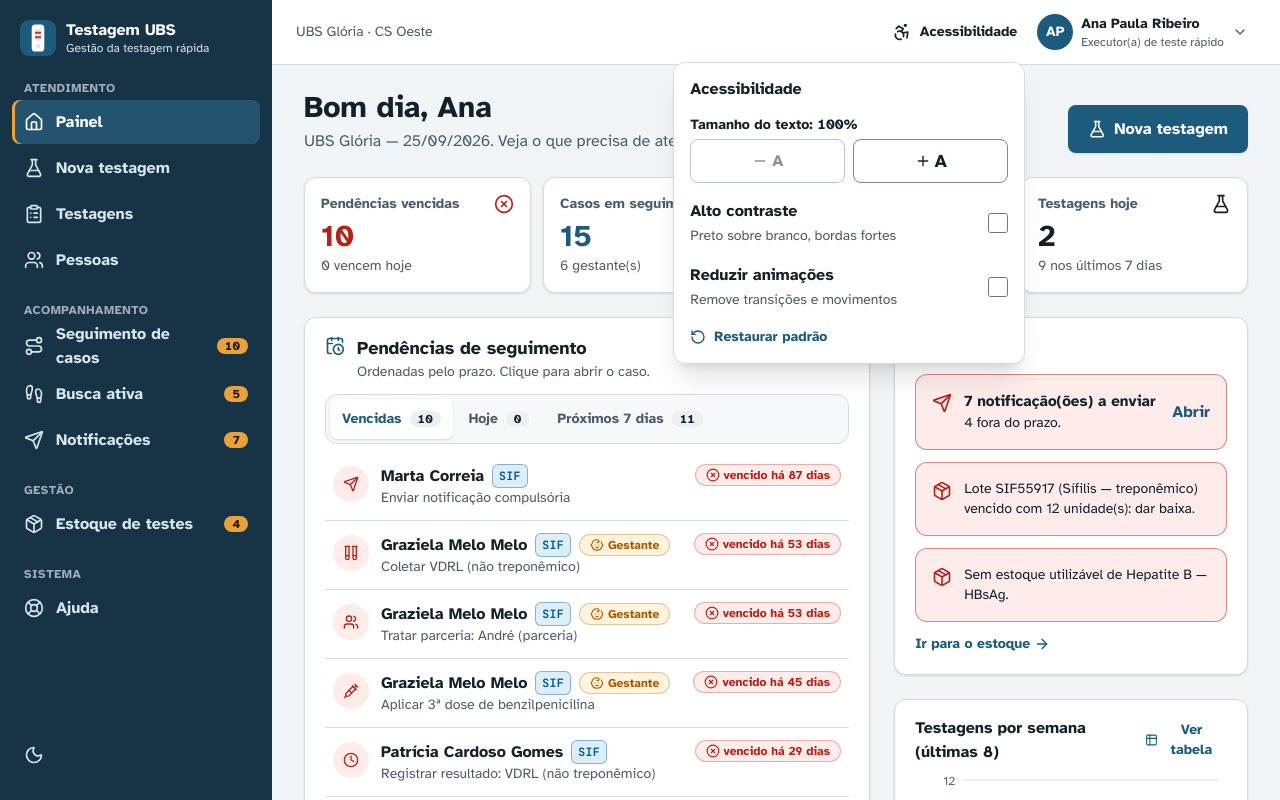
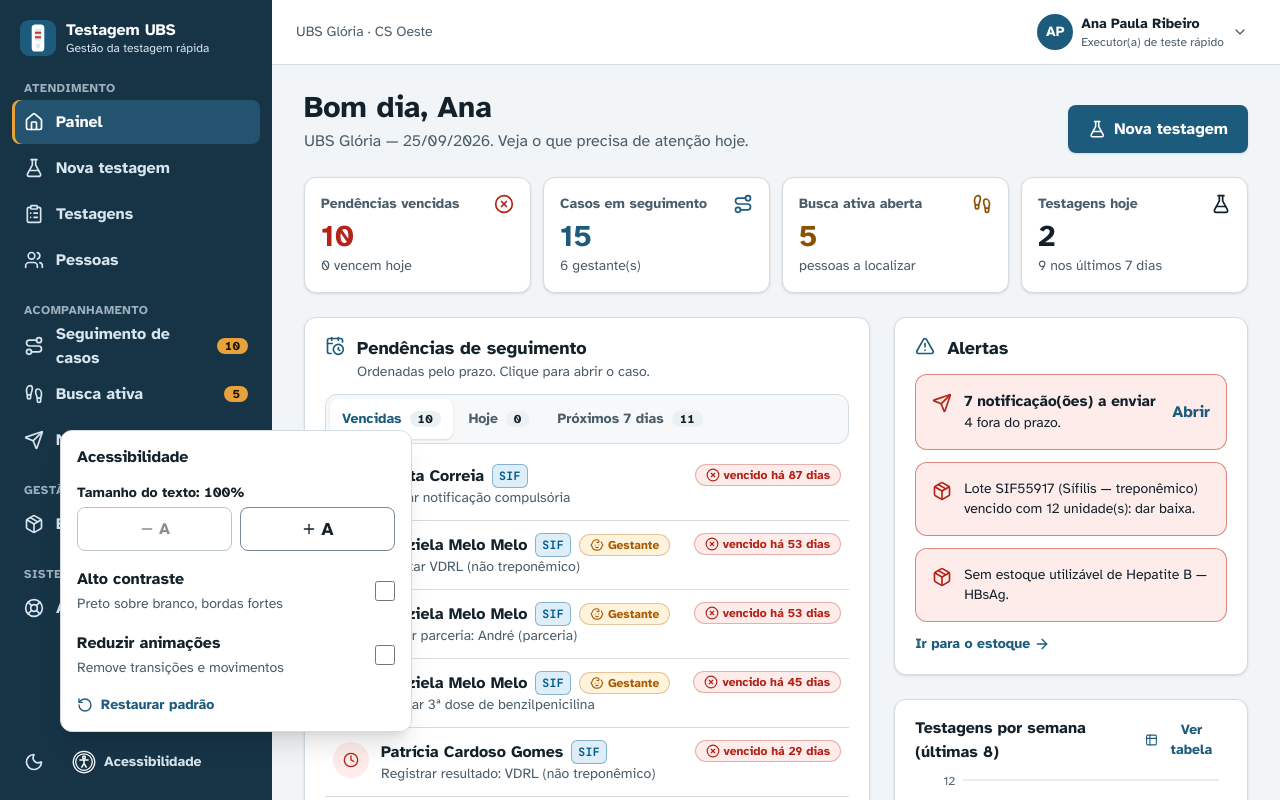
Before and after one commit to EnosS2/trabalho-ihc, a React (Vite) app: page / in a window 1280 px wide. Both pictures are taken after a click on the button "Acessibilidade". Shown: the top 800 px of the page. Built offline with nearby package versions, Linux system fonts and the light colour scheme.

Commit message:
feat: adicionar painel de acessibilidade e integrar ao layout; atualizar cabeçalhos de página para incluir títulos de aba

```diff
--- /dev/null
+++ b/src/app/layout/Acessibilidade.tsx
@@ -0,0 +1,144 @@
+import { Minus, Plus, RotateCcw } from 'lucide-react'
+import { useEffect, useId, useRef, useState, type CSSProperties } from 'react'
+import { usePreferencias, type Preferencias } from '@/app/preferencias'
+
+function PainelAcessibilidade() {
+  const { prefs, atualizar, restaurar } = usePreferencias()
+  const pct = ['100%', '112%', '125%', '137%'][prefs.fonte]
+  return (
+    <div className="flex flex-col gap-4">
+      <h2 className="font-bold">Acessibilidade</h2>
+      <div>
+        <p id="rot-fonte" className="mb-1 text-sm font-bold">
+          Tamanho do texto: <span className="tabular">{pct}</span>
+        </p>
+        <div className="flex gap-2" role="group" aria-labelledby="rot-fonte">
+          <button
+            type="button"
+            className="inline-flex min-h-11 flex-1 items-center justify-center gap-1 rounded-lg border border-border-strong font-bold hover:bg-surface-3 disabled:opacity-50"
+            onClick={() => atualizar({ fonte: Math.max(0, prefs.fonte - 1) as Preferencias['fonte'] })}
+            disabled={prefs.fonte === 0}
+            aria-label="Diminuir texto"
+          >
+            <Minus className="size-4" aria-hidden /> A
+          </button>
+          <button
+            type="button"
+            className="inline-flex min-h-11 flex-1 items-center justify-center gap-1 rounded-lg border border-border-strong text-lg font-bold hover:bg-surface-3 disabled:opacity-50"
+            onClick={() => atualizar({ fonte: Math.min(3, prefs.fonte + 1) as Preferencias['fonte'] })}
+            disabled={prefs.fonte === 3}
+            aria-label="Aumentar texto"
+          >
+            <Plus className="size-4" aria-hidden /> A
+          </button>
+        </div>
+      </div>
+      <label className="flex cursor-pointer items-center justify-between gap-3">
+        <span>
+          <span className="block font-bold">Alto contraste</span>
+          <span className="text-sm text-muted">Preto sobre branco, bordas fortes</span>
+        </span>
+        <input
+          type="checkbox"
+          role="switch"
+          className="size-5 accent-[var(--primary)]"
+          checked={prefs.altoContraste}
+          onChange={(e) => atualizar({ altoContraste: e.target.checked })}
+        />
+      </label>
+      <label className="flex cursor-pointer items-center justify-between gap-3">
+        <span>
+          <span className="block font-bold">Reduzir animações</span>
+          <span className="text-sm text-muted">Remove transições e movimentos</span>
+        </span>
+        <input
+          type="checkbox"
+          role="switch"
+          className="size-5 accent-[var(--primary)]"
+          checked={prefs.movimentoReduzido}
+          onChange={(e) => atualizar({ movimentoReduzido: e.target.checked })}
+        />
+      </label>
+      <button type="button" onClick={restaurar} className="flex items-center gap-2 self-start text-sm font-bold text-primary hover:underline">
+        <RotateCcw className="size-4" aria-hidden /> Restaurar padrão
+      </button>
+    </div>
+  )
+}
+
+/** Símbolo universal de acesso (pessoa de braços abertos em círculo duplo), no lugar do cadeirante. */
+function IconeAcessibilidade() {
+  return (
+    <svg viewBox="0 0 24 24" className="size-6 shrink-0 text-white" fill="none" stroke="currentColor" strokeLinecap="round" strokeLinejoin="round" aria-hidden>
+      <circle cx="12" cy="12" r="10.75" strokeWidth="1.25" />
+      <circle cx="12" cy="12" r="8.25" strokeWidth="1.25" />
+      <circle cx="12" cy="7.4" r="1.3" strokeWidth="1.5" />
+      <path d="M7.9 10.1h8.2M12 10.1v3.2l-2.2 3.9M12 13.3l2.2 3.9" strokeWidth="1.5" />
+    </svg>
+  )
+}
+
+/**
+ * Botão de acessibilidade do rodapé da barra lateral. O painel abre para cima com posição fixa
+ * (a barra tem overflow e cortaria um painel absoluto), mas continua no DOM logo após o botão,
+ * mantendo a ordem de tabulação e o foco preso da gaveta mobile.
+ */
+export function Acessibilidade() {
+  const [posicao, setPosicao] = useState<CSSProperties | null>(null)
+  const raiz = useRef<HTMLDivElement>(null)
+  const botao = useRef<HTMLButtonElement>(null)
+  const id = useId()
+  const aberto = posicao !== null
+
+  function abrir() {
+    const r = botao.current!.getBoundingClientRect()
+    setPosicao({ left: r.left, bottom: window.innerHeight - r.top + 8 })
+  }
+
+  useEffect(() => {
+    if (!aberto) return
+    const fechar = () => setPosicao(null)
+    const fora = (e: MouseEvent) => {
+      if (!raiz.current?.contains(e.target as Node)) fechar()
+    }
+    const esc = (e: KeyboardEvent) => {
+      if (e.key === 'Escape') {
+        e.stopPropagation()
+        fechar()
+        botao.current?.focus()
+      }
+    }
+    document.addEventListener('mousedown', fora)
+    document.addEventListener('keydown', esc, true)
+    window.addEventListener('resize', fechar)
+    return () => {
+      document.removeEventListener('mousedown', fora)
+      document.removeEventListener('keydown', esc, true)
+      window.removeEventListener('resize', fechar)
+    }
+  }, [aberto])
+
+  return (
+    <div ref={raiz}>
+      <button
+        ref={botao}
+        type="button"
+        aria-expanded={aberto}
+        aria-controls={id}
+        onClick={() => (aberto ? setPosicao(null) : abrir())}
+        className="inline-flex min-h-11 items-center gap-2 rounded-lg px-3 text-sm font-bold text-sidebar-fg hover:bg-white/10 hover:text-white"
+      >
+        <IconeAcessibilidade /> Acessibilidade
+      </button>
+      {aberto && (
+        <div
+          id={id}
+          style={posicao}
+          className="fixed z-50 w-[min(22rem,calc(100vw-2rem))] rounded-xl border border-border bg-surface p-4 text-fg shadow-xl"
+        >
+          <PainelAcessibilidade />
+        </div>
+      )}
+    </div>
+  )
+}
--- a/src/app/layout/AlternarTema.tsx
+++ b/src/app/layout/AlternarTema.tsx
@@ -63,7 +63,6 @@ export function AlternarTema() {
   const icone =
     'absolute size-5 transition-[transform,opacity] duration-500 ease-[cubic-bezier(0.34,1.56,0.64,1)] motion-reduce:transition-none'
   return (
-    <div className="mt-auto px-3 pt-2 pb-4">
     <button
       ref={botao}
       type="button"
@@ -76,6 +75,5 @@ export function AlternarTema() {
       <Moon aria-hidden className={cn(icone, escuro ? 'rotate-90 scale-0 opacity-0' : 'rotate-0 scale-100 opacity-100')} />
       <Sun aria-hidden className={cn(icone, escuro ? 'rotate-0 scale-100 opacity-100' : '-rotate-90 scale-0 opacity-0')} />
     </button>
-    </div>
   )
 }
--- a/src/app/layout/Sidebar.tsx
+++ b/src/app/layout/Sidebar.tsx
@@ -6,6 +6,7 @@ import { NAVEGACAO, type ItemNav } from '@/app/navegacao'
 import { useBuscaAtiva, useEstoque, usePainelUbs } from '@/data/hooks'
 import { pode } from '@/domain/permissoes'
 import { cn } from '@/lib/cn'
+import { Acessibilidade } from './Acessibilidade'
 import { AlternarTema } from './AlternarTema'
 import { Logo } from './Logo'
 
@@ -111,7 +112,7 @@ export function Sidebar({ aberto, aoFechar }: { aberto: boolean; aoFechar: () =>
           <Logo claro />
         </div>
         <Navegacao />
-        <AlternarTema />
+        <Rodape />
       </aside>
 
       {/* Mobile/tablet: gaveta modal */}
@@ -137,10 +138,20 @@ export function Sidebar({ aberto, aoFechar }: { aberto: boolean; aoFechar: () =>
               </button>
             </div>
             <Navegacao aoNavegar={aoFechar} />
-            <AlternarTema />
+            <Rodape />
           </div>
         </div>
       )}
     </>
   )
 }
+
+/** Preferências de visualização, fixas no canto inferior esquerdo. */
+function Rodape() {
+  return (
+    <div className="mt-auto flex items-center gap-1 px-3 pt-2 pb-4">
+      <AlternarTema />
+      <Acessibilidade />
+    </div>
+  )
+}
--- a/src/app/layout/Topbar.tsx
+++ b/src/app/layout/Topbar.tsx
@@ -1,7 +1,6 @@
-import { Accessibility, Check, ChevronDown, CircleHelp, Menu, Minus, Plus, RotateCcw } from 'lucide-react'
+import { Check, ChevronDown, CircleHelp, Menu } from 'lucide-react'
 import { useEffect, useId, useRef, useState, type ReactNode } from 'react'
 import { Link, useNavigate } from 'react-router'
-import { usePreferencias, type Preferencias } from '@/app/preferencias'
 import { useSessaoAtiva } from '@/app/sessao'
 import { useToast } from '@/components/ui/Toast'
 import { useEntrar, useUsuariosDemo } from '@/data/hooks'
@@ -72,70 +71,6 @@ function Suspenso({
   )
 }
 
-function PainelAcessibilidade() {
-  const { prefs, atualizar, restaurar } = usePreferencias()
-  const pct = ['100%', '112%', '125%', '137%'][prefs.fonte]
-  return (
-    <div className="flex flex-col gap-4">
-      <h2 className="font-bold">Acessibilidade</h2>
-      <div>
-        <p id="rot-fonte" className="mb-1 text-sm font-bold">
-          Tamanho do texto: <span className="tabular">{pct}</span>
-        </p>
-        <div className="flex gap-2" role="group" aria-labelledby="rot-fonte">
-          <button
-            type="button"
-            className="inline-flex min-h-11 flex-1 items-center justify-center gap-1 rounded-lg border border-border-strong font-bold hover:bg-surface-3 disabled:opacity-50"
-            onClick={() => atualizar({ fonte: Math.max(0, prefs.fonte - 1) as Preferencias['fonte'] })}
-            disabled={prefs.fonte === 0}
-            aria-label="Diminuir texto"
-          >
-            <Minus className="size-4" aria-hidden /> A
-          </button>
-          <button
-            type="button"
-            className="inline-flex min-h-11 flex-1 items-center justify-center gap-1 rounded-lg border border-border-strong text-lg font-bold hover:bg-surface-3 disabled:opacity-50"
-            onClick={() => atualizar({ fonte: Math.min(3, prefs.fonte + 1) as Preferencias['fonte'] })}
-            disabled={prefs.fonte === 3}
-            aria-label="Aumentar texto"
-          >
-            <Plus className="size-4" aria-hidden /> A
-          </button>
-        </div>
-      </div>
-      <label className="flex cursor-pointer items-center justify-between gap-3">
-        <span>
-          <span className="block font-bold">Alto contraste</span>
-          <span className="text-sm text-muted">Preto sobre branco, bordas fortes</span>
-        </span>
-        <input
-          type="checkbox"
-          role="switch"
-          className="size-5 accent-[var(--primary)]"
-          checked={prefs.altoContraste}
-          onChange={(e) => atualizar({ altoContraste: e.target.checked })}
-        />
-      </label>
-      <label className="flex cursor-pointer items-center justify-between gap-3">
-        <span>
-          <span className="block font-bold">Reduzir animações</span>
-          <span className="text-sm text-muted">Remove transições e movimentos</span>
-        </span>
-        <input
-          type="checkbox"
-          role="switch"
-          className="size-5 accent-[var(--primary)]"
-          checked={prefs.movimentoReduzido}
-          onChange={(e) => atualizar({ movimentoReduzido: e.target.checked })}
-        />
-      </label>
-      <button type="button" onClick={restaurar} className="flex items-center gap-2 self-start text-sm font-bold text-primary hover:underline">
-        <RotateCcw className="size-4" aria-hidden /> Restaurar padrão
-      </button>
-    </div>
-  )
-}
-
 export function Topbar({ aoAbrirMenu }: { aoAbrirMenu: () => void }) {
   const { usuario, ubs, territorio, microarea } = useSessaoAtiva()
   const entrar = useEntrar()
@@ -171,10 +106,7 @@ export function Topbar({ aoAbrirMenu }: { aoAbrirMenu: () => void }) {
           </p>
         </div>
 
-        <div className="ml-auto flex items-center gap-1">
-          <Suspenso rotulo="Opções de acessibilidade" gatilho={<><Accessibility className="size-5" aria-hidden /><span className="hidden text-sm font-bold sm:inline">Acessibilidade</span></>}>
-            {() => <PainelAcessibilidade />}
-          </Suspenso>
+        <div className="ml-auto flex items-center">
           <Suspenso
             rotulo={`Menu do usuário ${usuario.nome}`}
             gatilho={
--- a/src/features/ajuda/GuiaInterfacePage.tsx
+++ b/src/features/ajuda/GuiaInterfacePage.tsx
@@ -222,8 +222,8 @@ export default function GuiaInterfacePage() {
               <div>
                 <h3 className="mb-2 font-bold">Layout adotado</h3>
                 <div aria-hidden className="grid h-52 grid-cols-[4.5rem_1fr] overflow-hidden rounded-xl border border-border text-[0.65rem] font-bold">
-                  <div className="row-span-2 bg-sidebar p-2 text-sidebar-fg">Navegação global<div className="mt-2 flex flex-col gap-1">{[1, 2, 3, 4, 5].map((i) => <span key={i} className="h-2 rounded bg-white/25" />)}</div></div>
-                  <div className="border-b border-border bg-surface p-2 text-muted">Barra superior: contexto · acessibilidade · usuário</div>
+                  <div className="row-span-2 flex flex-col bg-sidebar p-2 text-sidebar-fg">Navegação global<div className="mt-2 flex flex-col gap-1">{[1, 2, 3, 4, 5].map((i) => <span key={i} className="h-2 rounded bg-white/25" />)}</div><div className="mt-auto pt-2">Tema · acessib.</div></div>
+                  <div className="border-b border-border bg-surface p-2 text-muted">Barra superior: contexto · usuário/perfil</div>
                   <div className="bg-bg p-2">
                     <p className="text-fg">Título da página + ação primária</p>
                     <div className="mt-2 grid grid-cols-4 gap-1">{[1, 2, 3, 4].map((i) => <span key={i} className="h-6 rounded bg-surface" />)}</div>
@@ -266,7 +266,7 @@ export default function GuiaInterfacePage() {
             </ul>
           </Secao>
 
-          <Secao id="cores" titulo={SECOES[3].titulo} descricao="Valores lidos do tema ativo — use a lua/sol no canto inferior da barra lateral (ou o alto contraste no menu Acessibilidade) e veja a paleta mudar.">
+          <Secao id="cores" titulo={SECOES[3].titulo} descricao="Valores lidos do tema ativo — use a lua/sol no canto inferior da barra lateral (ou o alto contraste no menu Acessibilidade, ao lado) e veja a paleta mudar.">
             <Aviso tom="info" className="mb-5" titulo="Harmonia: complementar dividido">
               Azul-petróleo (institucional, calmo, associado à saúde; o mesmo tom do cabeçalho do BMC) é a base. O âmbar, próximo do
               complementar, marca atenção e identidade sem competir com o vermelho de perigo. Neutros frios mantêm a unidade.
@@ -400,7 +400,7 @@ export default function GuiaInterfacePage() {
               </ul>
               <div className="flex flex-col gap-3">
                 <h3 className="font-bold">Teste agora</h3>
-                <p className="text-sm text-muted">Pressione Tab para ver o foco. Use o menu “Acessibilidade” no topo para contraste, tamanho do texto e animações; o tema claro/escuro fica no botão de lua/sol, no canto inferior da barra lateral.</p>
+                <p className="text-sm text-muted">Pressione Tab para ver o foco. No canto inferior da barra lateral ficam o botão de lua/sol (tema claro/escuro) e o menu “Acessibilidade” (contraste, tamanho do texto e animações).</p>
                 <div className="flex flex-wrap gap-2">
                   <Button>Ação primária</Button>
                   <Button variante="secundario">Secundária</Button>
--- a/src/features/painel/PainelPage.tsx
+++ b/src/features/painel/PainelPage.tsx
@@ -51,6 +51,7 @@ function PainelUbs() {
     <>
       <PageHeader
         titulo={`${saudacao()}, ${usuario.nome.split(' ')[0]}`}
+        tituloAba="Painel"
         descricao={`${ubs?.nome} — ${formatarData(hojeISO())}. Veja o que precisa de atenção hoje.`}
         acoes={
           <LinkButton to="/testagem/nova" icone={ICONE.novaTestagem} tamanho="lg">
@@ -192,6 +193,7 @@ function PainelAcs() {
     <>
       <PageHeader
         titulo={`${saudacao()}, ${usuario.nome.split(' ')[0]}`}
+        tituloAba="Painel"
         descricao={`${microarea?.descricao ?? ''} · ${ubs?.nome}. Estas pessoas precisam voltar à UBS.`}
       />
       <Aviso tom="info" className="mb-4" titulo="Sigilo">
@@ -214,6 +216,7 @@ function PainelGestor() {
     <>
       <PageHeader
         titulo={`${saudacao()}, ${usuario.nome.split(' ')[0]}`}
+        tituloAba="Painel"
         descricao="Rede municipal — últimos 90 dias. Dados agregados, sem identificação de pessoas."
         acoes={
           <LinkButton to="/indicadores" icone={ICONE.indicadores}>
@@ -273,6 +276,7 @@ function PainelAdmin() {
     <>
       <PageHeader
         titulo={`${saudacao()}, ${usuario.nome.split(' ')[0]}`}
+        tituloAba="Painel"
         descricao="Administração do sistema. Você não tem acesso a dados clínicos."
         acoes={
           <LinkButton to="/configuracoes" icone={ICONE.configuracoes}>
--- a/src/features/pessoas/PessoaDetalhePage.tsx
+++ b/src/features/pessoas/PessoaDetalhePage.tsx
@@ -30,6 +30,7 @@ export default function PessoaDetalhePage() {
     <>
       <PageHeader
         titulo={p.nomeSocial ?? p.nome}
+        tituloAba="Cadastro da pessoa"
         descricao={
           <span className="flex flex-wrap items-center gap-2">
             {idade} anos · {SEXO_ROTULO[p.sexo]}
--- a/src/features/pessoas/PessoaFormPage.tsx
+++ b/src/features/pessoas/PessoaFormPage.tsx
@@ -21,6 +21,7 @@ export default function PessoaFormPage() {
     <>
       <PageHeader
         titulo={pessoa ? `Editar ${pessoa.nome}` : 'Cadastrar pessoa'}
+        tituloAba={pessoa ? 'Editar cadastro' : 'Cadastrar pessoa'}
         descricao="Um cadastro completo hoje evita notificação incompleta amanhã."
         trilha={[
           { rotulo: 'Pessoas', para: '/pessoas' },
--- a/src/features/seguimento/CasoDetalhePage.tsx
+++ b/src/features/seguimento/CasoDetalhePage.tsx
@@ -466,6 +466,7 @@ export default function CasoDetalhePage() {
     <>
       <PageHeader
         titulo={pessoa.nomeSocial ?? pessoa.nome}
+        tituloAba={`Caso de ${AGRAVO_ROTULO[caso.agravo]}`}
         trilha={[{ rotulo: 'Seguimento', para: '/seguimento' }, { rotulo: `${AGRAVO_ROTULO[caso.agravo]} — ${pessoa.nome}` }]}
         descricao={
           <span className="flex flex-wrap items-center gap-2">
```
Also changed, not shown: src/components/ui/Layout.tsx (+10 -3 lines), 2 other files (tests, documents, lock files or other folders). Lines whose indentation alone changed are shown as unchanged.
